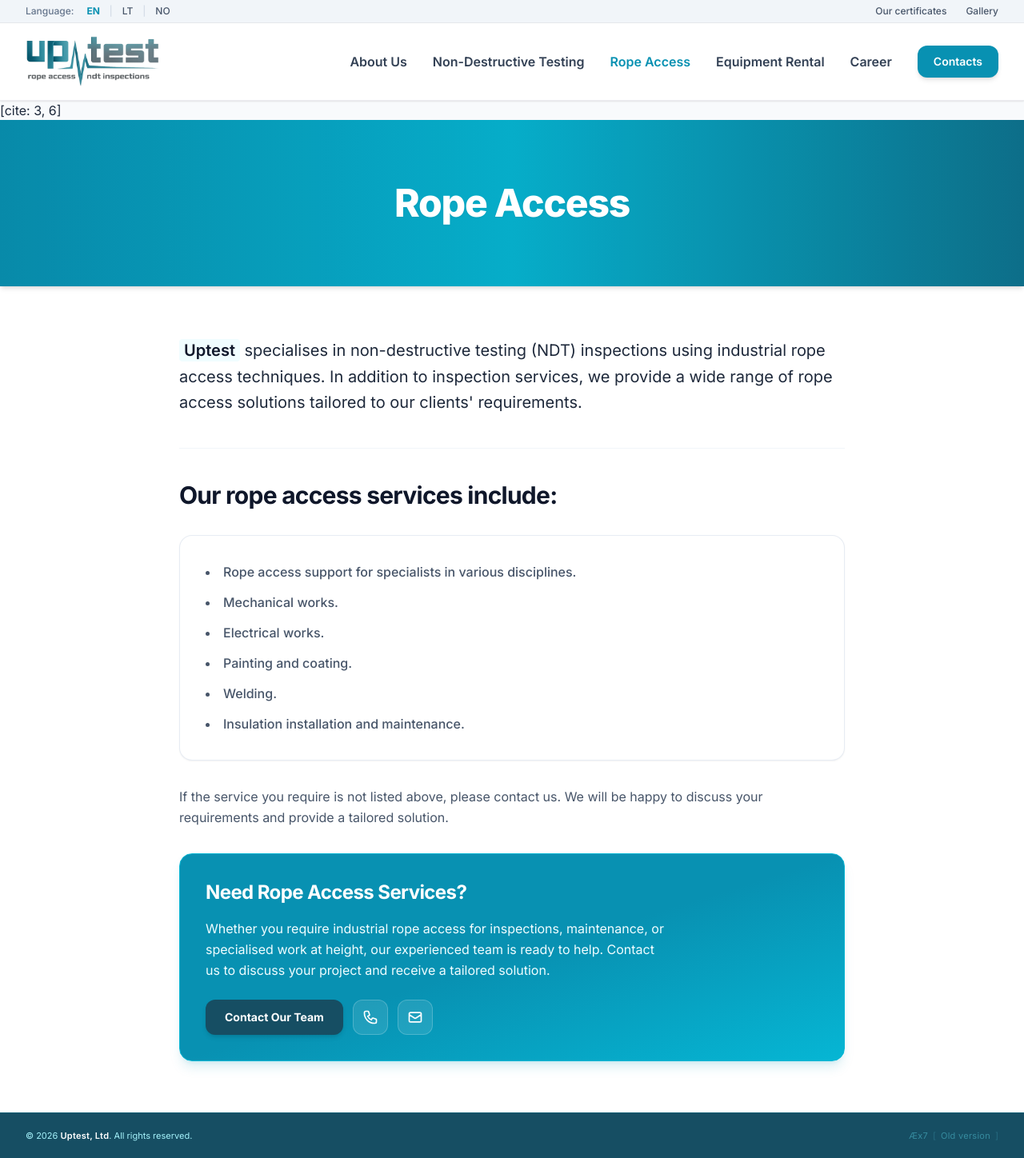
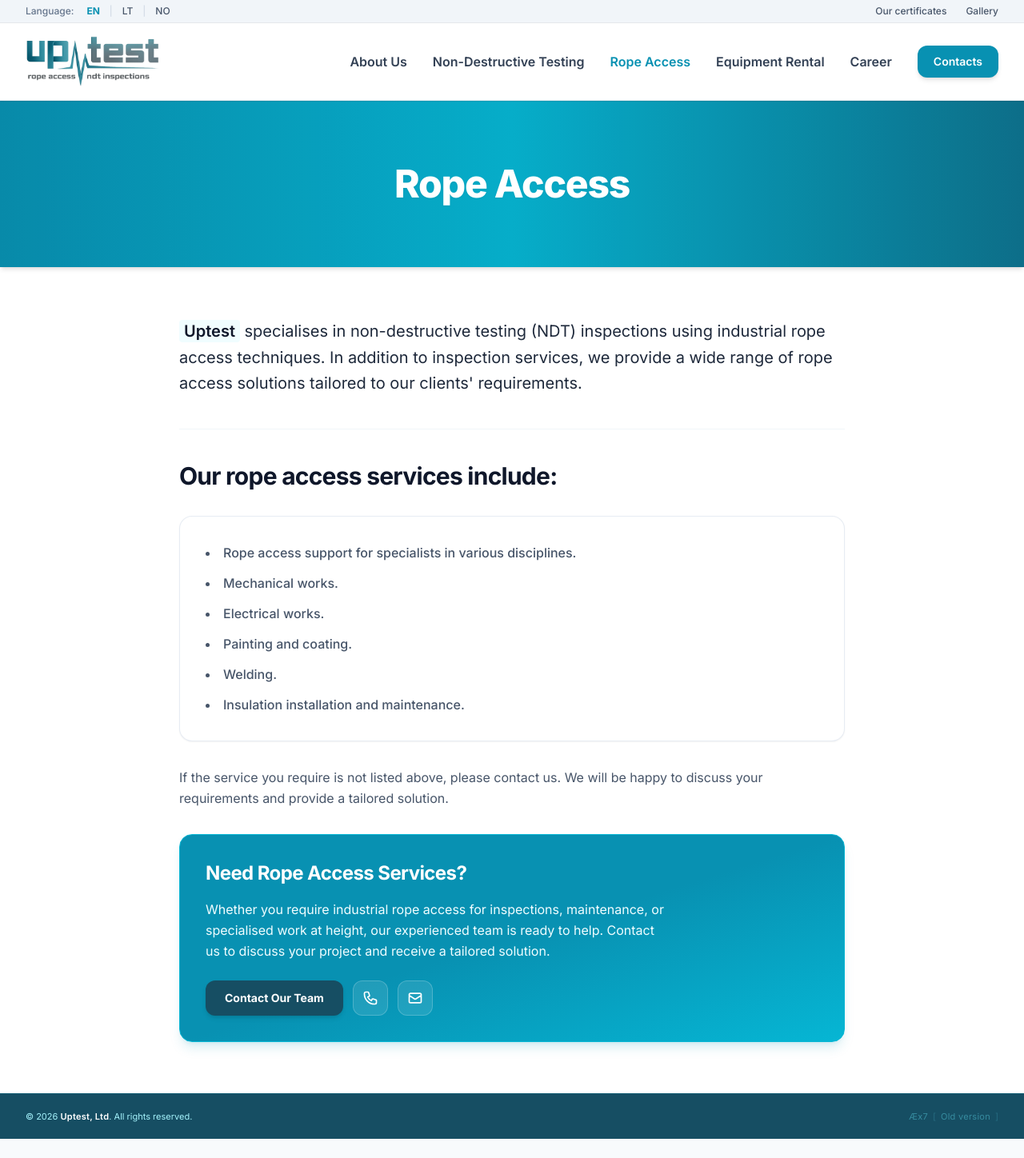
Before and after one commit to mruslys/uptest.no, a Jekyll site: the page built from rope-access/index.html, in a window 1280 px wide. Shown: the whole page at 80% size. Built offline with Jekyll 4.4.1, drawn with Linux system fonts in a browser that asks for light colours; nearby versions of some CDN libraries; after the commit the page ends 1424 px from its top, so only the background shows below that.

Commit message:
Update header.html

```diff
--- a/_includes/header.html
+++ b/_includes/header.html
@@ -144,4 +144,4 @@
             </div>
         </div>
 
-</header>[cite: 3, 6]
+</header>
```
